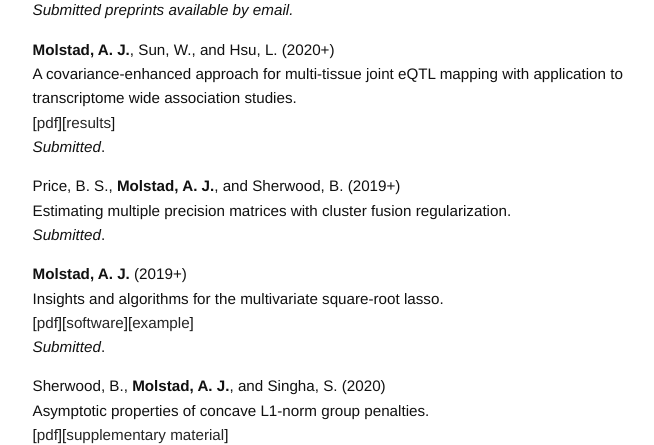
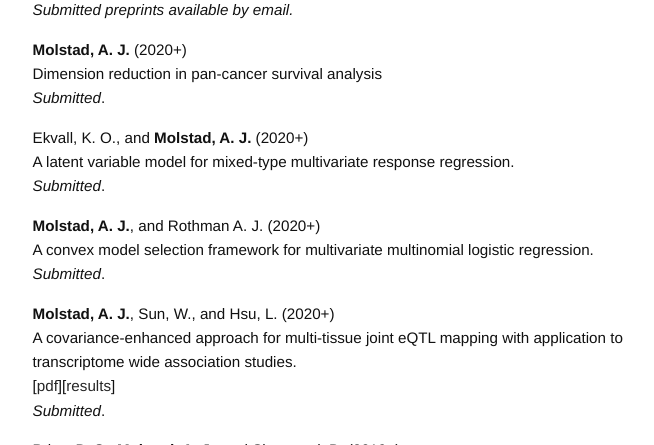
Before and after one commit to ajmolstad/ajmolstad.github.io, a Jekyll site: the page built from research.md, in a window 1280 px wide and 900 px high, cut to the strip 455-900 px from the top of the window. Shown: the whole strip, without its empty margins (275-929 px from the left). Built offline with Jekyll 4.4.1, drawn with Linux system fonts in a browser that asks for light colours.

Commit message:
Update research.md

```diff
--- a/research.md
+++ b/research.md
@@ -8,18 +8,17 @@
 
 *Submitted preprints available by email.*
 
-<!-- **Molstad, A. J.** (2020+)<br>
+**Molstad, A. J.** (2020+)<br>
 Dimension reduction in pan-cancer survival analysis<br>
-*Submitted*. <br> -->
+*Submitted*. <br>
 
+Ekvall, K. O., and **Molstad, A. J.** (2020+)<br>
+A latent variable model for mixed-type multivariate response regression. <br>
+*Submitted*.  <br>
 
-<!-- Ekvall, K. O., and **Molstad, A. J.** (2020+)<br>
-A latent variable model for mixed-type multivariate response regression. <br>
-*Submitted*.  <br> -->
-
-<!-- **Molstad, A. J.**, and Rothman A. J. (2020+)<br>
+**Molstad, A. J.**, and Rothman A. J. (2020+)<br>
 A convex model selection framework for multivariate multinomial logistic regression. <br>
-*Submitted*.  <br> -->
+*Submitted*.  <br>
 
 **Molstad, A. J.**, Sun, W., and Hsu, L. (2020+)<br>
 A covariance-enhanced approach for multi-tissue joint eQTL mapping with application to transcriptome wide association studies. <br>
```
